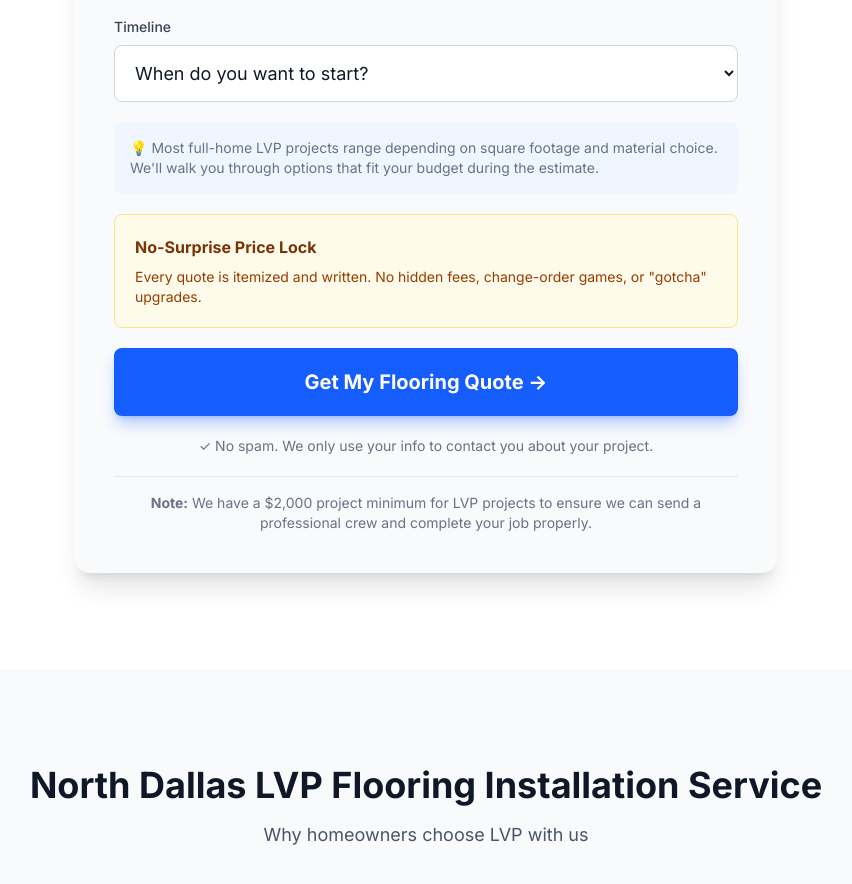
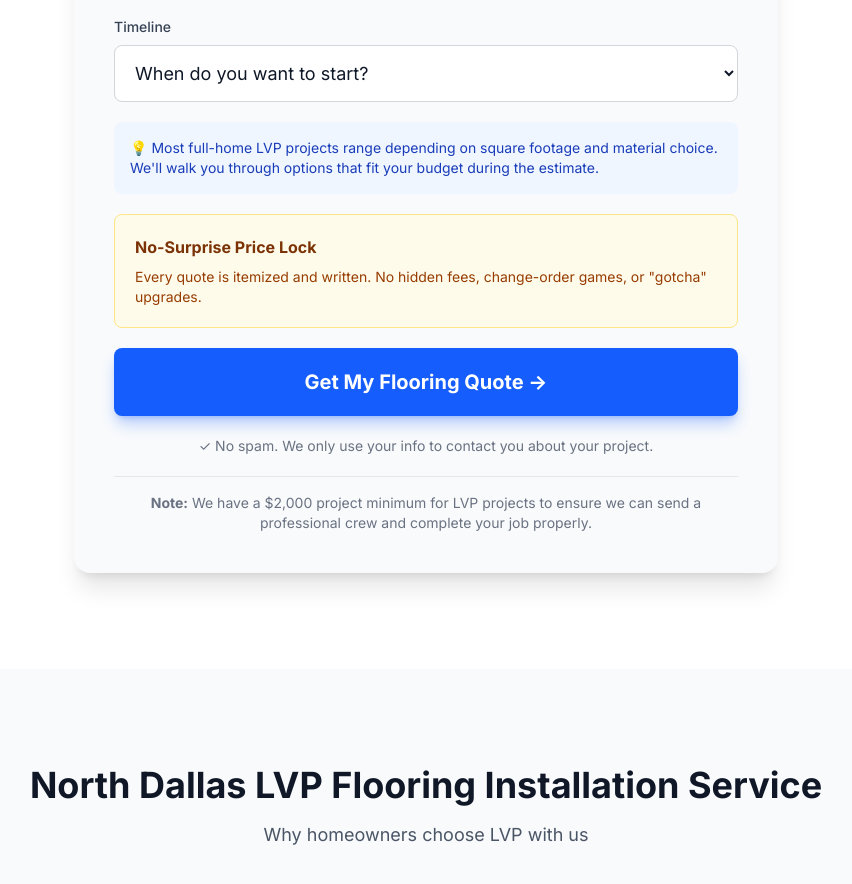
Before and after one commit to thuvo22/renovations-site, a website: page flooring-installation-north-dallas/index.html in a window 1280 px wide. Shown: the part 1772-2656 px from the top of the page, without its empty margins (214-1066 px from the left). Drawn offline with Linux system fonts and the light colour scheme.

Commit message:
Fix contrast: gray-500 → blue-800 on blue-50 background

```diff
--- a/flooring-installation-north-dallas/index.html
+++ b/flooring-installation-north-dallas/index.html
@@ -236,7 +236,7 @@
                     </div>
 
                     <!-- Budget Helper Text -->
-                    <p class="text-sm text-gray-500 bg-blue-50 p-4 rounded-lg">
+                    <p class="text-sm text-blue-800 bg-blue-50 p-4 rounded-lg">
                         💡 Most full-home LVP projects range depending on square footage and material choice. We'll walk you through options that fit your budget during the estimate.
                     </p>
 
```
